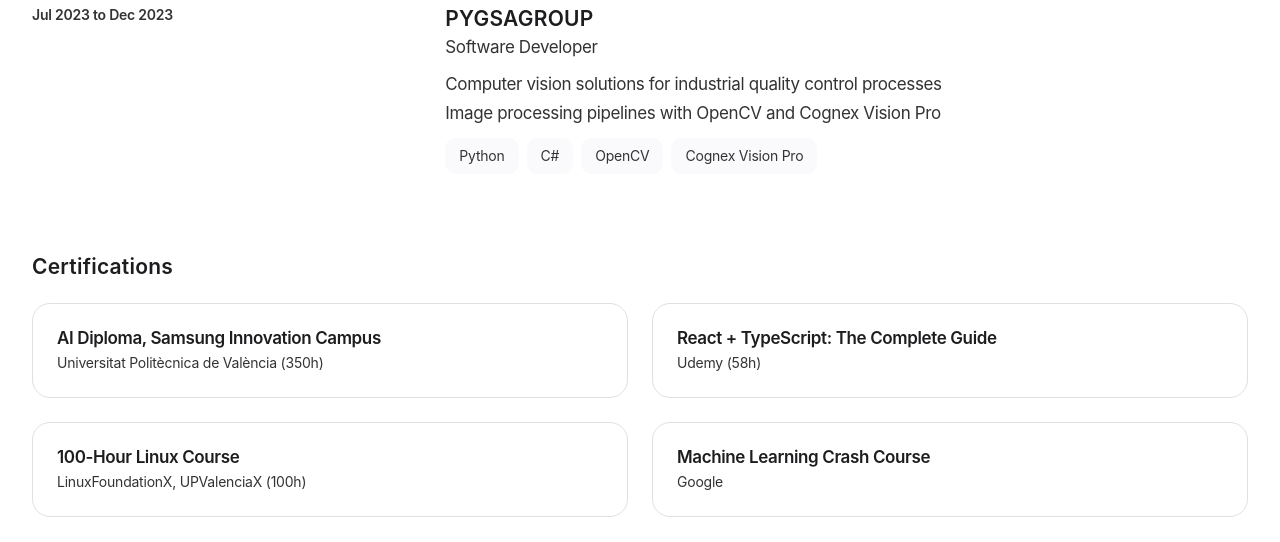
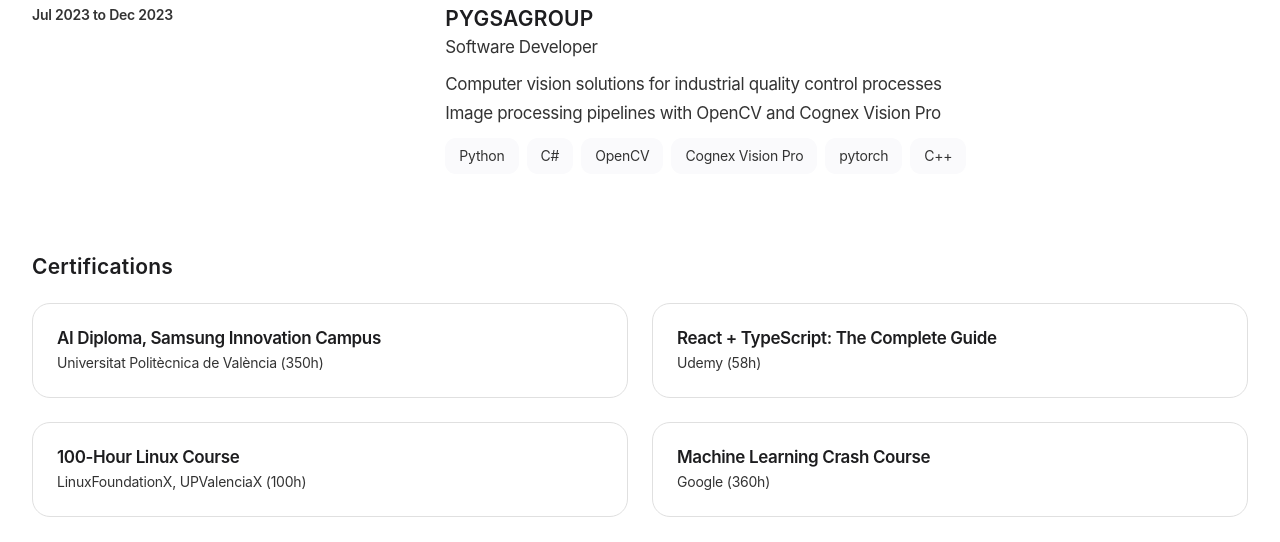
Before and after one commit to jcandel01/portfolio, a React (Vite) app: page / in a window 1280 px wide. Shown: the part 9820-10362 px from the top of the page. Built offline with nearby package versions, Linux system fonts and the light colour scheme.

Commit message:
added samsung hours

```diff
--- a/src/data/profile.ts
+++ b/src/data/profile.ts
@@ -64,7 +64,7 @@
       company: 'PYGSAGROUP',
       role: 'Software Developer',
       period: 'Jul 2023 to Dec 2023',
-      stack: ['Python', 'C#', 'OpenCV', 'Cognex Vision Pro'],
+      stack: ['Python', 'C#', 'OpenCV', 'Cognex Vision Pro', 'pytorch', 'C++'],
       bullets: [
         'Computer vision solutions for industrial quality control processes',
         'Image processing pipelines with OpenCV and Cognex Vision Pro',
@@ -78,7 +78,7 @@
     { name: 'AI Diploma, Samsung Innovation Campus', issuer: 'Universitat Politècnica de València', hours: '350h' },
     { name: 'React + TypeScript: The Complete Guide', issuer: 'Udemy', hours: '58h' },
     { name: '100-Hour Linux Course', issuer: 'LinuxFoundationX, UPValenciaX', hours: '100h' },
-    { name: 'Machine Learning Crash Course', issuer: 'Google', hours: '' },
+    { name: 'Machine Learning Crash Course', issuer: 'Google', hours: '360h' },
   ],
 
   skills: [
```
